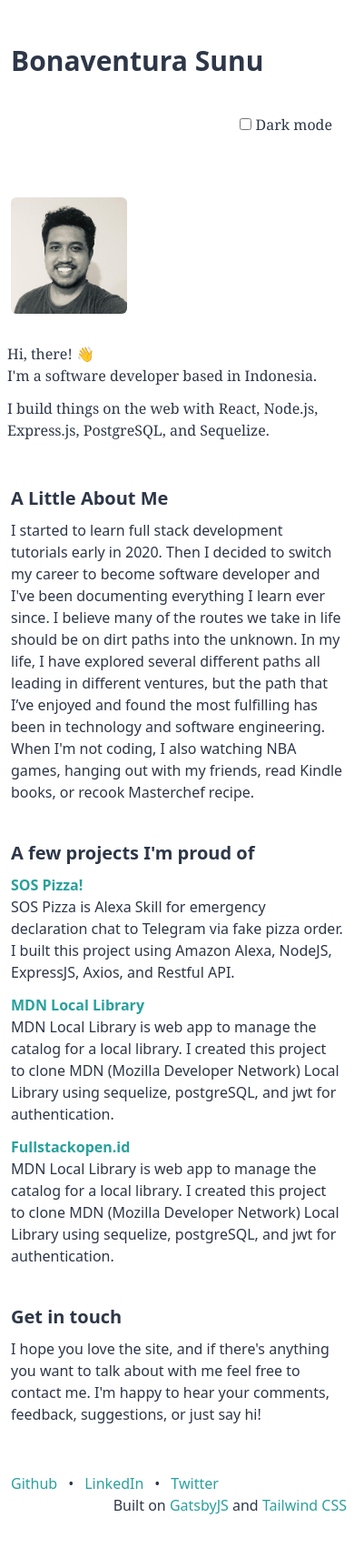
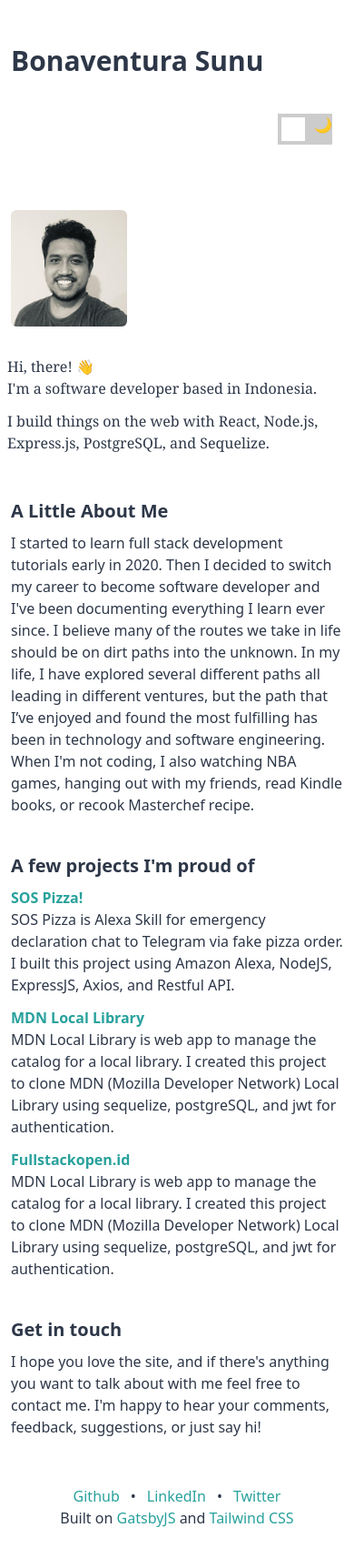
Before and after one commit to bonasunu/bonasunu.com, a Gatsby site: page / in a window 390 px wide. Shown: the whole page at 91% size. Built offline with nearby package versions, Linux system fonts and the light colour scheme; Gatsby itself is replaced by a stand-in of ours.

Commit message:
add toggle and refactor index.js

```diff
--- /dev/null
+++ b/src/components/Footer.js
@@ -0,0 +1,54 @@
+import React from "react"
+
+export default () => (
+  <footer className="mb-8 mt-10 grid md:grid-cols-2 lg:grid-cols-2 xl:grid-cols-2 max-h-full">
+    <div className="text-center sm:text-left">
+      <a
+        className="m-3 sm:m-1"
+        href="https://github.com/bonasunu"
+        target="_blank"
+        rel="noopener noreferrer"
+      >
+        Github
+      </a>
+      •
+      <a
+        className="m-3 sm:m-1"
+        href="https://www.linkedin.com/in/bonasunu/"
+        target="_blank"
+        rel="noopener noreferrer"
+      >
+        LinkedIn
+      </a>
+      •
+      <a
+        className="m-3 sm:m-1"
+        href="https://twitter.com/bonasunu"
+        target="_blank"
+        rel="noopener noreferrer"
+      >
+        Twitter
+      </a>
+    </div>
+    <div className="text-center sm:text-right sm:mr-2">
+      <h3>
+        Built on{" "}
+        <a
+          href="https://www.gatsbyjs.com/"
+          target="_blank"
+          rel="noopener noreferrer"
+        >
+          GatsbyJS
+        </a>{" "}
+        and{" "}
+        <a
+          href="https://tailwindcss.com/"
+          target="_blank"
+          rel="noopener noreferrer"
+        >
+          Tailwind CSS
+        </a>
+      </h3>
+    </div>
+  </footer>
+)
--- /dev/null
+++ b/src/components/Header.js
@@ -0,0 +1,42 @@
+import React from "react"
+import { ThemeToggler } from "gatsby-plugin-dark-mode"
+
+export default () => (
+  <div className="mt-8 mb-1 grid sm:grid-cols-2 md:grid-cols-2 lg:grid-cols-2 xl:grid-cols-2 max-h-full">
+    <div className="m-3">
+      <h1 className="text-3xl font-Consolas font-extrabold text-gray-800">
+        Bonaventura Sunu
+      </h1>
+    </div>
+    <div className="m-3 text-right p-3 font-serif text-md">
+      {/* <a
+        className="text-md font-Consolas font-extrabold mr-2 ml-5"
+        href="https://blog.bonasunu.com"
+      >
+        Blogs
+      </a>
+      <a
+        className="text-md font-Consolas font-extrabold mr-5 ml-3"
+        href="/projects"
+      >
+        Projects
+      </a> */}
+      <ThemeToggler>
+        {({ theme, toggleTheme }) => (
+          <label className="switch ml-2">
+            <input
+              type="checkbox"
+              onChange={e => toggleTheme(e.target.checked ? "dark" : "light")}
+              checked={theme === "dark"}
+            />{" "}
+            <span className="slider">
+              <span role="img" aria-label="hi">
+                &#x1F319;
+              </span>
+            </span>
+          </label>
+        )}
+      </ThemeToggler>
+    </div>
+  </div>
+)
--- /dev/null
+++ b/src/components/Projects.js
@@ -0,0 +1,53 @@
+import React from "react"
+// import Meta from "../components/Meta"
+// import Header from "../components/Header"
+// import Footer from "../components/Footer"
+
+export default () => (
+  <div>
+    <h3 className="text-xl font-Consolas font-extrabold text-gray-800 mb-2 mt-10">
+      A few projects I'm proud of
+    </h3>
+    <div>
+      <a
+        className="text-md font-Consolas font-extrabold text-gray-800 mb-2"
+        href="https://github.com/bonasunu/pizzaSOS"
+        target="_blank"
+        rel="noopener noreferrer"
+      >
+        SOS Pizza!
+      </a>
+      <p className="mb-3">
+        SOS Pizza is Alexa Skill for emergency declaration chat to Telegram via
+        fake pizza order. I built this project using Amazon Alexa, NodeJS,
+        ExpressJS, Axios, and Restful API.
+      </p>
+      <a
+        className="text-md font-Consolas font-extrabold text-gray-800 mb-2"
+        href="https://github.com/bonasunu/MDNLocalLibrary"
+        target="_blank"
+        rel="noopener noreferrer"
+      >
+        MDN Local Library
+      </a>
+      <p className="mb-3">
+        MDN Local Library is web app to manage the catalog for a local library.
+        I created this project to clone MDN (Mozilla Developer Network) Local
+        Library using sequelize, postgreSQL, and jwt for authentication.{" "}
+      </p>
+      <a
+        className="text-md font-Consolas font-extrabold text-gray-800 mb-2"
+        href="https://github.com/bonasunu/fullstackopen.id"
+        target="_blank"
+        rel="noopener noreferrer"
+      >
+        Fullstackopen.id
+      </a>
+      <p className="mb-3">
+        MDN Local Library is web app to manage the catalog for a local library.
+        I created this project to clone MDN (Mozilla Developer Network) Local
+        Library using sequelize, postgreSQL, and jwt for authentication.{" "}
+      </p>
+    </div>
+  </div>
+)
--- a/src/pages/index.js
+++ b/src/pages/index.js
@@ -1,35 +1,15 @@
 import React from "react"
-import { ThemeToggler } from "gatsby-plugin-dark-mode"
 import Bon from "../images/bon.jpeg"
 import Meta from "../components/Meta"
+import Header from "../components/Header"
+import Footer from "../components/Footer"
+import Projects from "../components/Projects"
 
 export default function Home() {
   return (
     <div className="max-w-2xl mx-auto flex flex-col min-h-screen">
       <Meta />
-      <div className="mt-8 grid md:grid-cols-2 lg:grid-cols-2 xl:grid-cols-2 max-h-full">
-        <div className="m-3">
-          <h1 className="text-3xl font-Consolas font-extrabold text-gray-800">
-            Bonaventura Sunu
-          </h1>
-        </div>
-        <div className="m-3 text-right p-3 font-serif text-md">
-          <ThemeToggler>
-            {({ theme, toggleTheme }) => (
-              <label>
-                <input
-                  type="checkbox"
-                  onChange={e =>
-                    toggleTheme(e.target.checked ? "dark" : "light")
-                  }
-                  checked={theme === "dark"}
-                />{" "}
-                Dark mode
-              </label>
-            )}
-          </ThemeToggler>
-        </div>
-      </div>
+      <Header />
       <main className="flex-grow">
         <div className="mt-8 grid gap-1 md:grid-cols-4 lg:grid-cols-4 xl:grid-cols-4 max-h-full">
           <div className="md:col-span-1">
@@ -73,52 +53,7 @@ export default function Home() {
               Masterchef recipe.
             </p>
           </div>
-          <h3 className="text-xl font-Consolas font-extrabold text-gray-800 mb-2 mt-10">
-            A few projects I'm proud of
-          </h3>
-          <div>
-            <a
-              className="text-md font-Consolas font-extrabold text-gray-800 mb-2"
-              href="https://github.com/bonasunu/pizzaSOS"
-              target="_blank"
-              rel="noopener noreferrer"
-            >
-              SOS Pizza!
-            </a>
-            <p className="mb-3">
-              SOS Pizza is Alexa Skill for emergency declaration chat to
-              Telegram via fake pizza order. I built this project using Amazon
-              Alexa, NodeJS, ExpressJS, Axios, and Restful API.
-            </p>
-            <a
-              className="text-md font-Consolas font-extrabold text-gray-800 mb-2"
-              href="https://github.com/bonasunu/MDNLocalLibrary"
-              target="_blank"
-              rel="noopener noreferrer"
-            >
-              MDN Local Library
-            </a>
-            <p className="mb-3">
-              MDN Local Library is web app to manage the catalog for a local
-              library. I created this project to clone MDN (Mozilla Developer
-              Network) Local Library using sequelize, postgreSQL, and jwt for
-              authentication.{" "}
-            </p>
-            <a
-              className="text-md font-Consolas font-extrabold text-gray-800 mb-2"
-              href="https://github.com/bonasunu/fullstackopen.id"
-              target="_blank"
-              rel="noopener noreferrer"
-            >
-              Fullstackopen.id
-            </a>
-            <p className="mb-3">
-              MDN Local Library is web app to manage the catalog for a local
-              library. I created this project to clone MDN (Mozilla Developer
-              Network) Local Library using sequelize, postgreSQL, and jwt for
-              authentication.{" "}
-            </p>
-          </div>
+          <Projects />
         </div>
         <div className="m-3">
           <h3 className="text-xl font-Consolas font-extrabold text-gray-800 mt-10">
@@ -131,56 +66,7 @@ export default function Home() {
           </p>
         </div>
       </main>
-      <footer className="mb-8 mt-10 grid md:grid-cols-2 lg:grid-cols-2 xl:grid-cols-2 max-h-full">
-        <div>
-          <a
-            className="m-3"
-            href="https://github.com/bonasunu"
-            target="_blank"
-            rel="noopener noreferrer"
-          >
-            Github
-          </a>
-          •
-          <a
-            className="m-3"
-            href="https://www.linkedin.com/in/bonasunu/"
-            target="_blank"
-            rel="noopener noreferrer"
-          >
-            LinkedIn
-          </a>
-          •
-          <a
-            className="m-3"
-            href="https://twitter.com/bonasunu"
-            target="_blank"
-            rel="noopener noreferrer"
-          >
-            Twitter
-          </a>
-        </div>
-        <div className="text-right mr-2">
-          <h3>
-            Built on{" "}
-            <a
-              href="https://www.gatsbyjs.com/"
-              target="_blank"
-              rel="noopener noreferrer"
-            >
-              GatsbyJS
-            </a>{" "}
-            and{" "}
-            <a
-              href="https://tailwindcss.com/"
-              target="_blank"
-              rel="noopener noreferrer"
-            >
-              Tailwind CSS
-            </a>
-          </h3>
-        </div>
-      </footer>
+      <Footer />
     </div>
   )
 }
--- a/src/styles/site.css
+++ b/src/styles/site.css
@@ -5,6 +5,8 @@ body {
   color: #2d3748;
 
   background-color: var(--bg);
+  transition-property: background-color;
+  transition-duration: 300ms;
 }
 
 body.dark {
@@ -17,6 +19,67 @@ a {
   color: #29a19c;
 }
 
+.switch {
+  position: relative;
+  display: inline-block;
+  width: 60px;
+  height: 34px;
+}
+
+.switch input {
+  opacity: 0;
+  width: 0;
+  height: 0;
+}
+
+.slider {
+  position: absolute;
+  cursor: pointer;
+  top: 0;
+  left: 0;
+  right: 0;
+  bottom: 0;
+  background-color: #ccc;
+  -webkit-transition: 0.4s;
+  transition: 0.4s;
+}
+
+.slider:before {
+  position: absolute;
+  content: "";
+  height: 26px;
+  width: 26px;
+  left: 4px;
+  bottom: 4px;
+  background-color: white;
+  -webkit-transition: 0.4s;
+  transition: 0.4s;
+}
+
+input:checked + .slider {
+  background-color: #29a19c;
+  background-image: none;
+}
+
+input:focus + .slider {
+  box-shadow: 0 0 1px #29a19c;
+}
+
+input:checked + .slider:before {
+  -webkit-transform: translateX(26px);
+  -ms-transform: translateX(26px);
+  transform: translateX(26px);
+}
+
+/* Rounded sliders */
+.slider.round {
+  border-radius: 34px;
+}
+
+.slider.round:before {
+  border-radius: 50%;
+}
+
 @tailwind components;
 
 @tailwind utilities;
```
